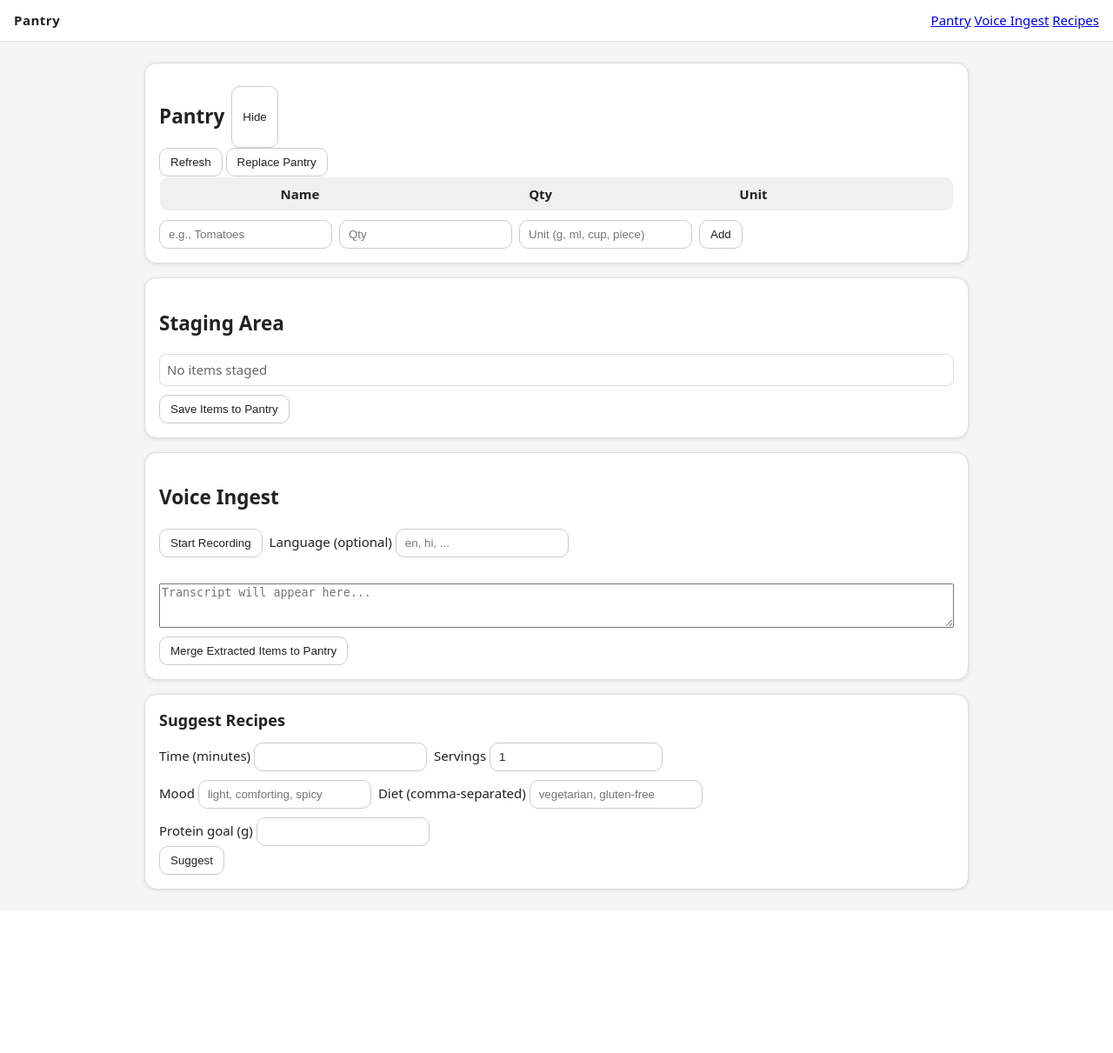
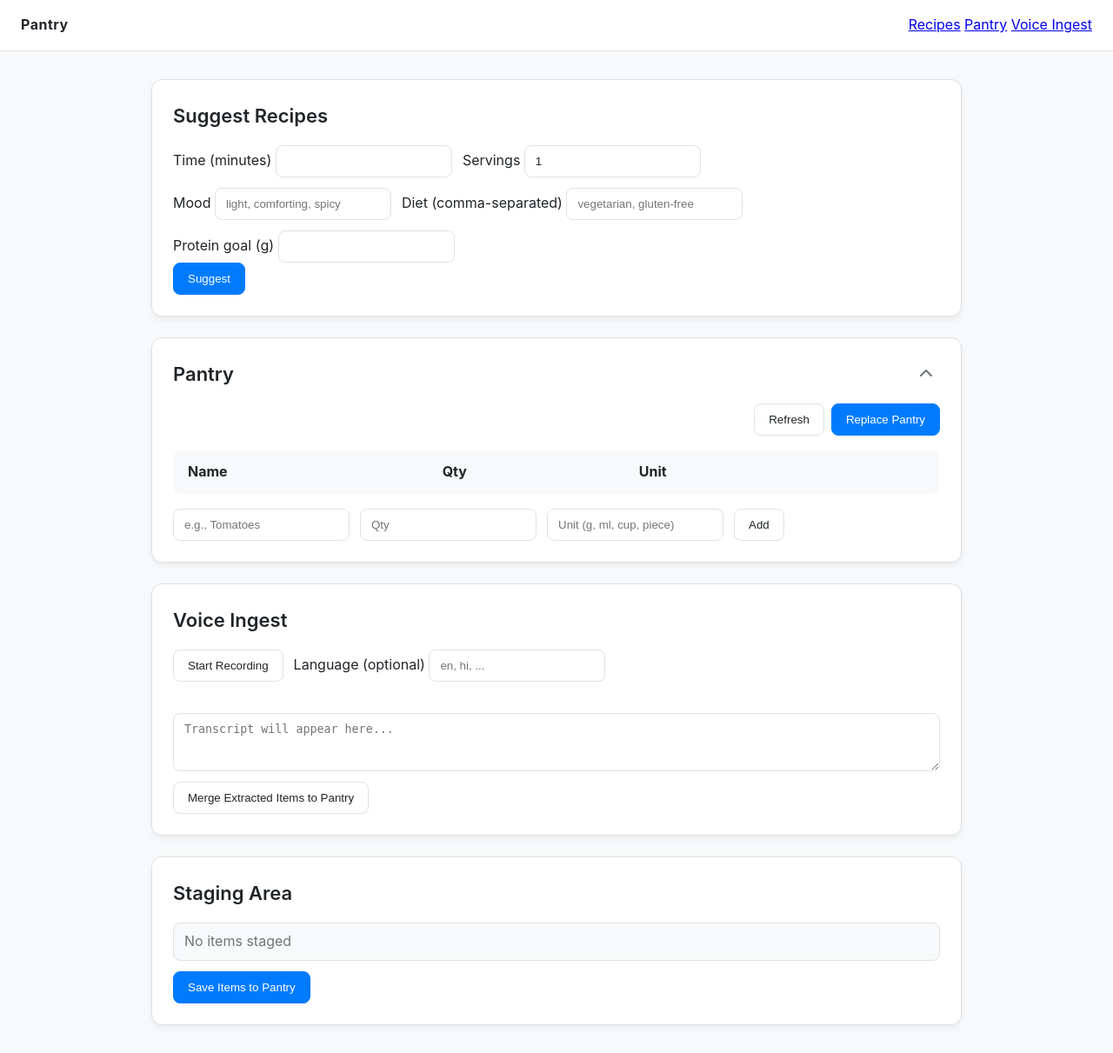
Before and after one commit to rudranaik/todays_special, a FastAPI app: page / in a window 1280 px wide. Shown: the whole page at 87% size. Before the commit the page ends 1027 px from the top, so only its background shows below. Run offline with FastAPI, Linux system fonts and the light colour scheme; data that the repository does not hold is empty; parts of the project's set-up code (start-up, migrations or seed data) failed here and were passed over.

Commit message:
v1.3.0: Enhanced pantry management with new items, done using Gemini CLI

```diff
--- a/app/web/static/app.css
+++ b/app/web/static/app.css
@@ -1,29 +1,253 @@
-:root { --bg:#f5f5f5; --card:#ffffff; --text:#222; --muted:#666; --accent:#3b82f6; --danger:#e63946; }
+:root {
+  --bg: #f8f9fa;
+  --card-bg: #ffffff;
+  --text: #212529;
+  --muted: #6c757d;
+  --accent: #007bff;
+  --danger: #dc3545;
+  --border-color: #dee2e6;
+  --shadow: 0 4px 6px rgba(0, 0, 0, 0.05);
+  --border-radius: 12px;
+}
+
 * { box-sizing: border-box; }
-body { margin:0; background:var(--bg); color:var(--text); font: 15px/1.5 system-ui, -apple-system, Segoe UI, Roboto; }
-.container { max-width: 980px; margin: 24px auto; padding: 0 16px; }
-.nav { display:flex; justify-content:space-between; align-items:center; padding:12px 16px; background:#fff; border-bottom:1px solid #ddd; }
-.nav .brand { font-weight:700; letter-spacing:.5px; }
-.card { background:var(--card); border:1px solid #ddd; border-radius:14px; padding:16px; margin-bottom:16px; box-shadow:0 1px 4px rgba(0,0,0,.1); }
-h2 { margin: 0 0 12px 0; font-size: 18px; }
-.row { display:flex; gap:8px; flex-wrap:wrap; margin-top: 10px; }
-input { background:#fff; color:var(--text); border:1px solid #ccc; border-radius:10px; padding:8px 10px; }
-button { background:#fff; color:var(--text); border:1px solid #ccc; border-radius:10px; padding:8px 12px; cursor:pointer; }
-button:hover { background:var(--accent); color:#fff; border-color:var(--accent); }
-button.danger { border-color:var(--danger); color:var(--danger); }
-button.recording { background:var(--danger); color:#fff; }
-table { width:100%; border-collapse: collapse; border:1px solid #ccc; border-radius: 10px; overflow:hidden; }
-thead { background:#f0f0f0; }
-th, td { padding:8px 10px; border-bottom:1px solid #eee; }
-td:last-child { text-align:right; }
-.toast { position: fixed; right: 16px; bottom: 16px; background:#fff; border:1px solid #ccc; padding:10px 12px; border-radius:10px; max-width: 300px; }
-.error { color: var(--danger); }
-.recipe { border:1px solid #ddd; border-radius:12px; padding:12px; margin:10px 0; background:var(--card); transition:transform .2s, box-shadow .2s; }
-.recipe:hover { transform:scale(1.02); box-shadow:0 4px 12px rgba(0,0,0,.15); }
-.recipe h3 { margin:0 0 6px 0; font-size:16px; }
-.recipe .tags { color: var(--muted); font-size: 12px; }
-.muted { color: var(--muted); }
-#staged-list { list-style:none; margin:8px 0 0 0; padding:0; }
-#staged-list li { background:var(--card); border:1px solid #ddd; border-radius:8px; padding:6px 8px; margin-top:4px; }
 
-.status { color: var(--muted); }
+body.redesigned {
+  margin: 0;
+  background: var(--bg);
+  color: var(--text);
+  font-family: 'Inter', sans-serif;
+  font-size: 16px;
+  line-height: 1.6;
+}
+
+.container {
+  max-width: 980px;
+  margin: 32px auto;
+  padding: 0 24px;
+}
+
+.nav {
+  display: flex;
+  justify-content: space-between;
+  align-items: center;
+  padding: 16px 24px;
+  background: var(--card-bg);
+  border-bottom: 1px solid var(--border-color);
+}
+
+.nav .brand {
+  font-weight: 700;
+  letter-spacing: .5px;
+}
+
+.card {
+  background: var(--card-bg);
+  border: 1px solid var(--border-color);
+  border-radius: var(--border-radius);
+  padding: 24px;
+  margin-bottom: 24px;
+  box-shadow: var(--shadow);
+  transition: all 0.2s ease-in-out;
+}
+
+.card:hover {
+  transform: translateY(-2px);
+  box-shadow: 0 8px 12px rgba(0, 0, 0, 0.08);
+}
+
+.card-header {
+  display: flex;
+  justify-content: space-between;
+  align-items: center;
+  margin-bottom: 16px;
+}
+
+h2 {
+  margin: 0;
+  font-size: 22px;
+  font-weight: 600;
+}
+
+.row {
+  display: flex;
+  gap: 12px;
+  flex-wrap: wrap;
+  margin-top: 12px;
+}
+
+input,
+textarea {
+  background: #fff;
+  color: var(--text);
+  border: 1px solid var(--border-color);
+  border-radius: 8px;
+  padding: 10px 12px;
+  transition: border-color 0.2s;
+}
+
+input:focus,
+textarea:focus {
+  outline: none;
+  border-color: var(--accent);
+}
+
+button {
+  background: #fff;
+  color: var(--text);
+  border: 1px solid var(--border-color);
+  border-radius: 8px;
+  padding: 10px 16px;
+  cursor: pointer;
+  transition: all 0.2s;
+}
+
+button:hover {
+  background: var(--accent);
+  color: #fff;
+  border-color: var(--accent);
+}
+
+button.primary {
+  background: var(--accent);
+  color: #fff;
+  border-color: var(--accent);
+}
+
+button.primary:hover {
+  opacity: 0.9;
+}
+
+button.danger {
+  border-color: var(--danger);
+  color: var(--danger);
+}
+
+button.danger:hover {
+  background: var(--danger);
+  color: #fff;
+}
+
+button.recording {
+  background: var(--danger);
+  color: #fff;
+}
+
+.icon-button {
+  background: transparent;
+  border: none;
+  padding: 4px;
+  cursor: pointer;
+  color: var(--muted);
+}
+
+.icon-button:hover {
+  color: var(--accent);
+}
+
+#pantry-toggle svg {
+  transition: transform 0.3s ease;
+}
+
+#pantry-toggle.collapsed svg {
+  transform: rotate(-180deg);
+}
+
+table {
+  width: 100%;
+  border-collapse: collapse;
+  border: 1px solid var(--border-color);
+  border-radius: 8px;
+  overflow: hidden;
+}
+
+thead {
+  background: #f8f9fa;
+}
+
+th,
+td {
+  padding: 12px 16px;
+  border-bottom: 1px solid var(--border-color);
+  text-align: left;
+}
+
+td:last-child {
+  text-align: right;
+}
+
+.toast {
+  position: fixed;
+  right: 24px;
+  bottom: 24px;
+  background: var(--card-bg);
+  border: 1px solid var(--border-color);
+  padding: 12px 16px;
+  border-radius: 8px;
+  max-width: 320px;
+  box-shadow: var(--shadow);
+}
+
+.error {
+  color: var(--danger);
+}
+
+.recipe {
+  border: 1px solid var(--border-color);
+  border-radius: var(--border-radius);
+  padding: 16px;
+  margin: 16px 0;
+  background: var(--card-bg);
+  transition: transform 0.2s, box-shadow 0.2s;
+}
+
+.recipe:hover {
+  transform: scale(1.02);
+  box-shadow: 0 4px 12px rgba(0, 0, 0, 0.1);
+}
+
+.recipe h3 {
+  margin: 0 0 8px 0;
+  font-size: 18px;
+  font-weight: 600;
+}
+
+.recipe .tags {
+  color: var(--muted);
+  font-size: 14px;
+}
+
+.muted {
+  color: var(--muted);
+}
+
+#staged-list {
+  list-style: none;
+  margin: 12px 0 0 0;
+  padding: 0;
+}
+
+#staged-list li {
+  background: #f8f9fa;
+  border: 1px solid var(--border-color);
+  border-radius: 8px;
+  padding: 8px 12px;
+  margin-top: 6px;
+}
+
+.status {
+  color: var(--muted);
+  margin-top: 12px;
+}
+
+#pantry-controls {
+  display: flex;
+  justify-content: flex-end;
+  margin-bottom: 16px;
+  gap: 8px;
+}
+
+.add-item-form {
+  margin-top: 16px;
+  align-items: center;
+}
--- a/app/web/static/app.js
+++ b/app/web/static/app.js
@@ -211,7 +211,7 @@ els.suggestForm.addEventListener("submit", suggestRecipes);
 els.pantryToggle.addEventListener("click", () => {
   const hidden = els.pantryContent.hidden;
   els.pantryContent.hidden = !hidden;
-  els.pantryToggle.textContent = hidden ? "Hide" : "Show";
+  els.pantryToggle.classList.toggle("collapsed", !hidden);
 });
 
 // expose time/servings ids
--- a/app/web/templates/index.html
+++ b/app/web/templates/index.html
@@ -1,22 +1,48 @@
 {% extends "base.html" %}
 
 {% block nav %}
+  <a href="#recipes-section">Recipes</a>
   <a href="#pantry">Pantry</a>
   <a href="#voice">Voice Ingest</a>
-  <a href="#recipes-section">Recipes</a>
 {% endblock %}
 
 {% block content %}
 
+<body class="redesigned">
+
+<section class="card" id="recipes-section">
+  <div class="card-header">
+    <h2>Suggest Recipes</h2>
+  </div>
+  <form id="suggest-form">
+    <div class="row">
+      <label>Time (minutes) <input type="number" id="time" min="0" /></label>
+      <label>Servings <input type="number" id="servings" min="1" value="1" /></label>
+    </div>
+    <div class="row">
+      <label>Mood <input id="mood" placeholder="light, comforting, spicy" /></label>
+      <label>Diet (comma-separated) <input id="diet" placeholder="vegetarian, gluten-free" /></label>
+    </div>
+    <div class="row">
+      <label>Protein goal (g) <input type="number" id="protein" min="0" step="1" /></label>
+    </div>
+    <button type="submit" class="primary">Suggest</button>
+  </form>
+  <div id="suggest-status" class="status" hidden></div>
+  <div id="recipes"></div>
+</section>
+
 <section id="pantry" class="card">
-  <div class="row">
-    <h1><b>Pantry</b></h1>
-    <button id="pantry-toggle">Hide</button>
+  <div class="card-header">
+    <h2>Pantry</h2>
+    <button id="pantry-toggle" class="icon-button" aria-label="Collapse pantry">
+      <svg xmlns="http://www.w3.org/2000/svg" width="24" height="24" viewBox="0 0 24 24" fill="none" stroke="currentColor" stroke-width="2" stroke-linecap="round" stroke-linejoin="round" class="feather feather-chevron-up"><polyline points="18 15 12 9 6 15"></polyline></svg>
+    </button>
   </div>
   <div id="pantry-content">
     <div id="pantry-controls">
       <button id="refresh">Refresh</button>
-    <button id="save">Replace Pantry</button>
+      <button id="save" class="primary">Replace Pantry</button>
     </div>
 
     <table id="pantry-table">
@@ -28,7 +54,7 @@
       </tbody>
     </table>
 
-  <div class="row">
+    <div class="row add-item-form">
       <input id="new-name" placeholder="e.g., Tomatoes" />
       <input id="new-qty" type="number" min="0" step="0.01" placeholder="Qty" />
       <input id="new-unit" placeholder="Unit (g, ml, cup, piece)" />
@@ -37,16 +63,10 @@
   </div>
 </section>
 
-<section id="staging" class="card">
-  <h1><b>Staging Area</b></h1>
-  <ul id="staged-list"></ul>
-  <div class="row">
-    <button id="merge-rows" disabled>Save Items to Pantry</button>
+<section id="voice" class="card">
+  <div class="card-header">
+    <h2>Voice Ingest</h2>
   </div>
-</section>
-
-<section id="voice" class="card">
-  <h1><b>Voice Ingest</b></h1>
   <div class="row">
     <button id="rec-toggle">Start Recording</button>
     <label>Language (optional)
@@ -67,25 +87,17 @@
   </div>
 </section>
 
-<section class="card" id="recipes-section">
-  <h2>Suggest Recipes</h2>
-  <form id="suggest-form">
+<section id="staging" class="card">
+  <div class="card-header">
+    <h2>Staging Area</h2>
+  </div>
+  <ul id="staged-list"></ul>
   <div class="row">
-      <label>Time (minutes) <input type="number" id="time" min="0" /></label>
-      <label>Servings <input type="number" id="servings" min="1" value="1" /></label>
+    <button id="merge-rows" class="primary" disabled>Save Items to Pantry</button>
   </div>
-    <div class="row">
-      <label>Mood <input id="mood" placeholder="light, comforting, spicy" /></label>
-      <label>Diet (comma-separated) <input id="diet" placeholder="vegetarian, gluten-free" /></label>
-    </div>
-    <div class="row">
-      <label>Protein goal (g) <input type="number" id="protein" min="0" step="1" /></label>
-    </div>
-    <button type="submit">Suggest</button>
-  </form>
-  <div id="suggest-status" class="status" hidden></div>
-  <div id="recipes"></div>
 </section>
 
 <section id="toast" class="toast" hidden></section>
+
+</body>
 {% endblock %}
--- a/data/pantry.json
+++ b/data/pantry.json
@@ -1 +1 @@
-{"items":[{"name":"coriander","quantity":100.0,"unit":"g","confidence":null,"notes":null},{"name":"cumin","quantity":100.0,"unit":"g","confidence":null,"notes":null},{"name":"Eggs","quantity":20.0,"unit":null,"confidence":null,"notes":null},{"name":"garlic","quantity":100.0,"unit":"g","confidence":null,"notes":null},{"name":"ginger","quantity":100.0,"unit":"g","confidence":null,"notes":null},{"name":"green chilli","quantity":100.0,"unit":"g","confidence":null,"notes":null},{"name":"oil","quantity":100.0,"unit":"ml","confidence":null,"notes":null},{"name":"Onion","quantity":2.0,"unit":"piece","confidence":null,"notes":null},{"name":"Potato","quantity":4.0,"unit":null,"confidence":null,"notes":null},{"name":"quinoa","quantity":1000.0,"unit":"g","confidence":null,"notes":null},{"name":"salt","quantity":1000.0,"unit":"g","confidence":null,"notes":null},{"name":"Tomato","quantity":5.0,"unit":null,"confidence":null,"notes":null},{"name":"turmeric","quantity":100.0,"unit":"g","confidence":null,"notes":null}]}
+{"items":[{"name":"cashews","quantity":1.0,"unit":"kg","confidence":null,"notes":null},{"name":"dates","quantity":100.0,"unit":"grams","confidence":null,"notes":null},{"name":"garlic","quantity":100.0,"unit":"units","confidence":null,"notes":null},{"name":"green chilli","quantity":6.0,"unit":"pcs","confidence":null,"notes":null},{"name":"Groundnuts","quantity":100.0,"unit":"grams","confidence":null,"notes":null},{"name":"Hazelnuts","quantity":100.0,"unit":"grams","confidence":null,"notes":null},{"name":"Macadamia nuts","quantity":1.0,"unit":"kg","confidence":null,"notes":null},{"name":"mint leaves","quantity":100.0,"unit":"grams","confidence":null,"notes":null},{"name":"onions","quantity":5.0,"unit":"pcs","confidence":null,"notes":null},{"name":"raisins","quantity":100.0,"unit":"grams","confidence":null,"notes":null},{"name":"Rajma","quantity":1.0,"unit":"kg","confidence":null,"notes":null},{"name":"Rice","quantity":1.0,"unit":"kg","confidence":null,"notes":null},{"name":"sesame oil","quantity":100.0,"unit":"grams","confidence":null,"notes":null}]}
```
Also changed, not shown: 1 other file. Lines whose indentation alone changed are shown as unchanged.
